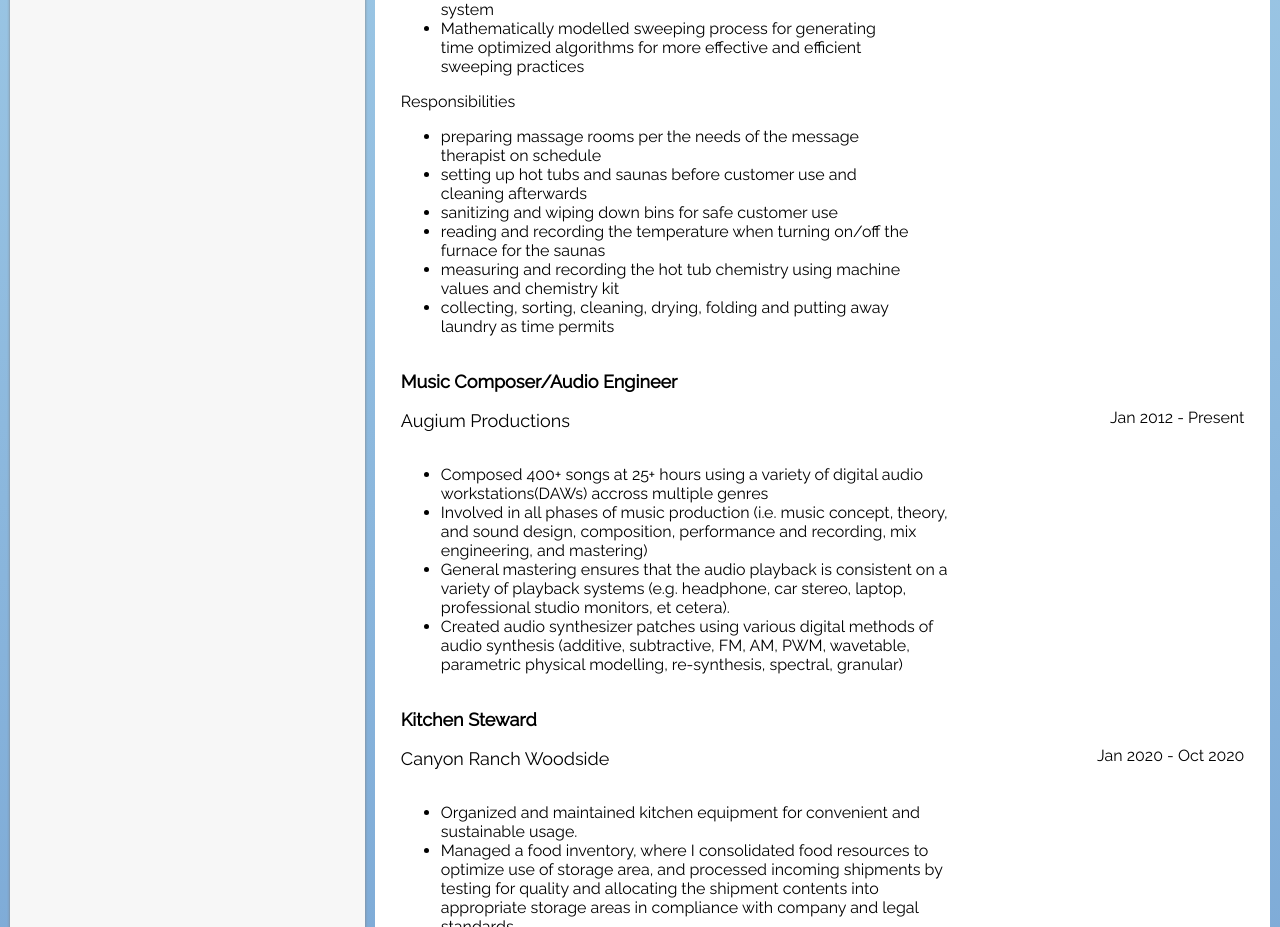
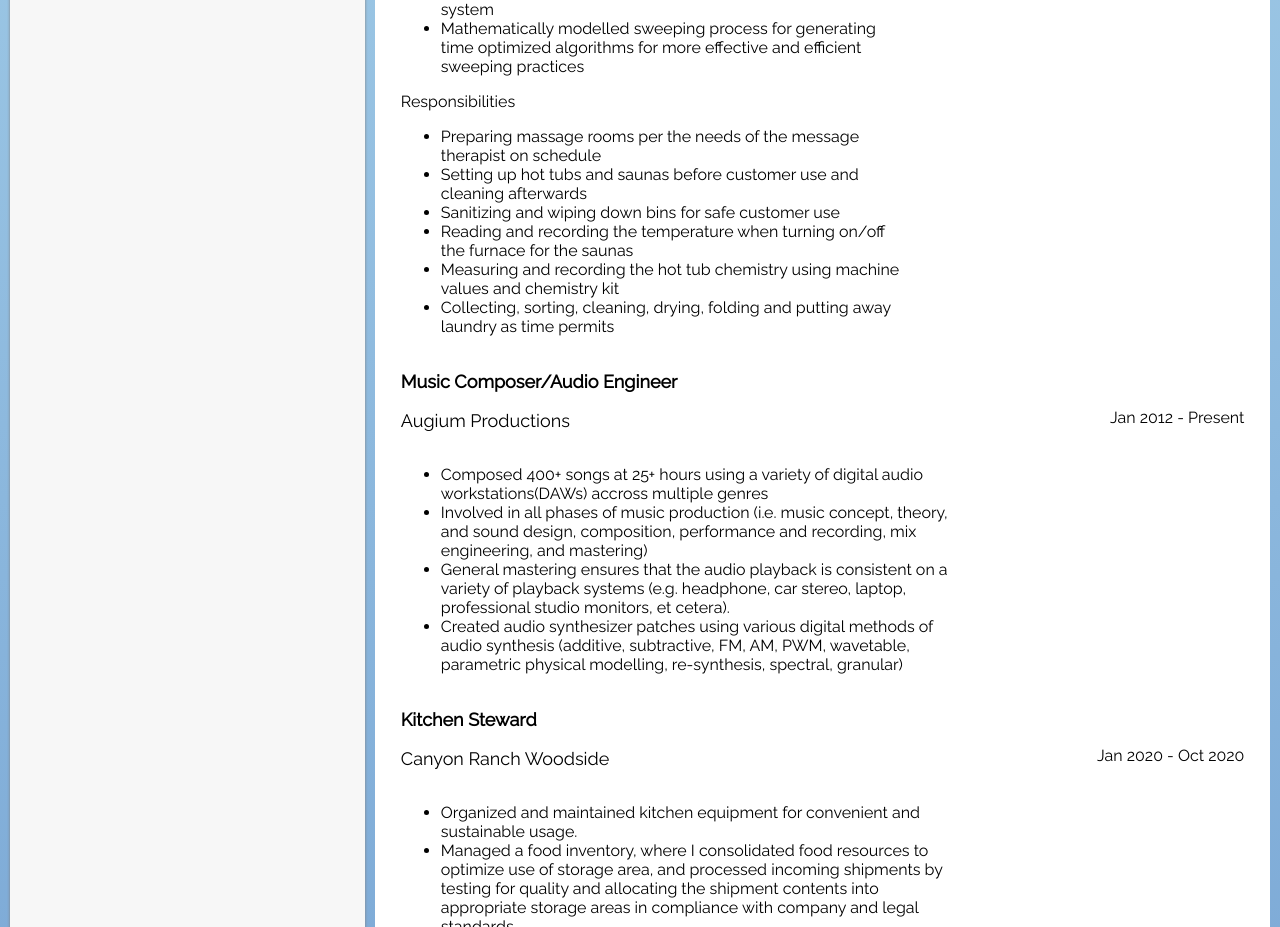
Before and after one commit to bthol/Portfolio-Frontend, a React (Create React App) app: page / in a window 1280 px wide. Shown: the part 1580-2507 px from the top of the page. Built offline with nearby package versions, Linux system fonts and the light colour scheme; the HTML template or start-up script is replaced by a standard one.

Commit message:
casing change

```diff
--- a/src/App.js
+++ b/src/App.js
@@ -335,12 +335,12 @@
           </ul>
           <p>Responsibilities</p>
           <ul tabIndex={0}>
-            <li>preparing massage rooms per the needs of the message therapist on schedule</li>
-            <li>setting up hot tubs and saunas before customer use and cleaning afterwards</li>
-            <li>sanitizing and wiping down bins for safe customer use</li>
-            <li>reading and recording the temperature when turning on/off the furnace for the saunas</li>
-            <li>measuring and recording the hot tub chemistry using machine values and chemistry kit</li>
-            <li>collecting, sorting, cleaning, drying, folding and putting away laundry as time permits</li>
+            <li>Preparing massage rooms per the needs of the message therapist on schedule</li>
+            <li>Setting up hot tubs and saunas before customer use and cleaning afterwards</li>
+            <li>Sanitizing and wiping down bins for safe customer use</li>
+            <li>Reading and recording the temperature when turning on/off the furnace for the saunas</li>
+            <li>Measuring and recording the hot tub chemistry using machine values and chemistry kit</li>
+            <li>Collecting, sorting, cleaning, drying, folding and putting away laundry as time permits</li>
           </ul>
         </div>
       },
```
